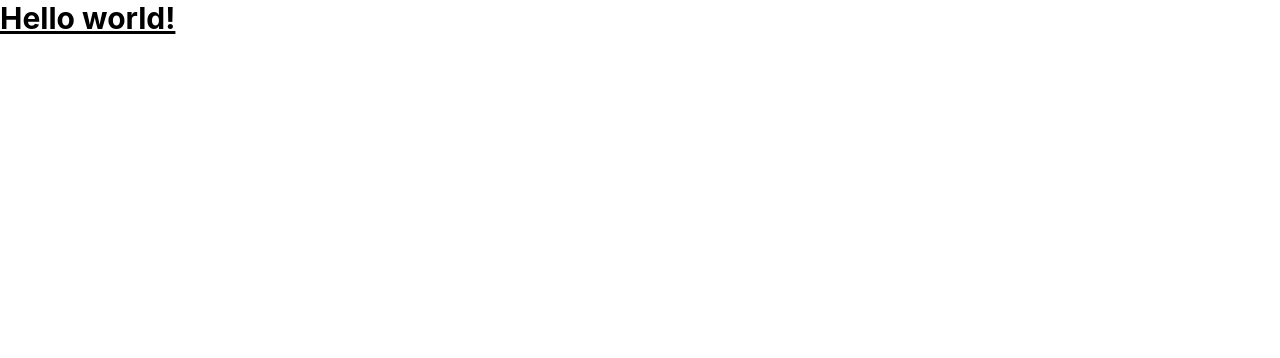
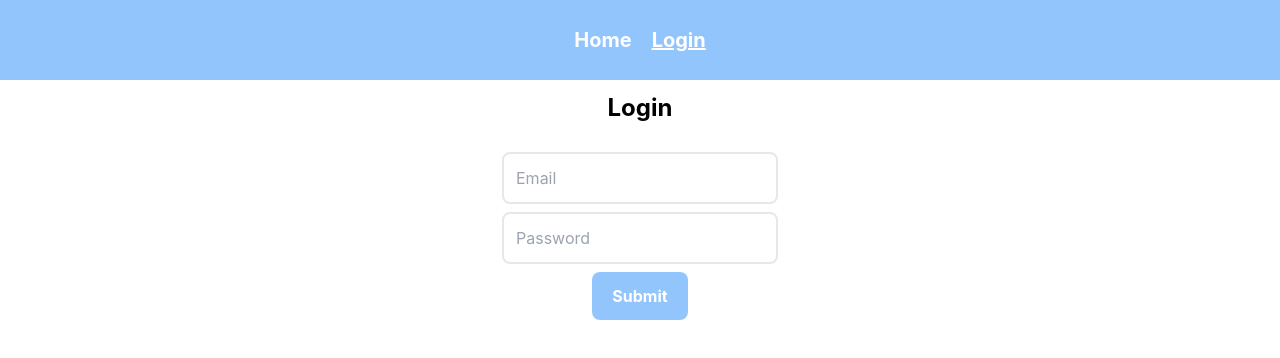
Before and after one commit to Ghaadyy/task-manager-react, a React (Create React App) app: page /auth in a window 1280 px wide. Shown: the top 358 px of the page. Built offline with nearby package versions, Linux system fonts and the light colour scheme.

Commit message:
Setup the Login and SignUp form pages

```diff
--- a/package.json
+++ b/package.json
@@ -12,6 +12,7 @@
     "@types/react-dom": "^18.2.4",
     "react": "^18.2.0",
     "react-dom": "^18.2.0",
+    "react-router-dom": "^6.11.2",
     "react-scripts": "5.0.1",
     "typescript": "^4.9.5",
     "web-vitals": "^2.1.4"
--- a/src/App.tsx
+++ b/src/App.tsx
@@ -1,5 +1,23 @@
-const App = () => {
-  return <h1 className="text-3xl font-bold underline">Hello world!</h1>;
+import { RouterProvider, createBrowserRouter } from "react-router-dom";
+import RootLayout from "./components/Layout/RootLayout";
+import LoginPage from "./pages/LoginPage";
+
+const router = createBrowserRouter([
+  {
+    path: "/",
+    element: <RootLayout />,
+    children: [
+      { index: true, element: <h1>Home</h1> },
+      {
+        path: "auth",
+        element: <LoginPage />,
+      },
+    ],
+  },
+]);
+
+const App: React.FC = () => {
+  return <RouterProvider router={router} />;
 };
 
 export default App;
--- /dev/null
+++ b/src/components/Layout/RootLayout.tsx
@@ -0,0 +1,14 @@
+import React from "react";
+import { NavBar } from "../Navigation/NavBar";
+import { Outlet } from "react-router-dom";
+
+const RootLayout: React.FC = () => {
+  return (
+    <>
+      <NavBar />
+      <Outlet />
+    </>
+  );
+};
+
+export default RootLayout;
--- /dev/null
+++ b/src/components/Navigation/NavBar.tsx
@@ -0,0 +1,10 @@
+import { NavItem } from "./NavItem";
+
+export const NavBar: React.FC = () => {
+  return (
+    <nav className="flex flex-row gap-5 w-full justify-center items-center h-20 bg-blue-300">
+      <NavItem name="Home" link="/" />
+      <NavItem name="Login" link="/auth" />
+    </nav>
+  );
+};
--- a/src/components/Navigation/NavItem.tsx
+++ b/src/components/Navigation/NavItem.tsx
@@ -1 +1,16 @@
-export const NavItem = () => {};
+import { NavLink } from "react-router-dom";
+
+type Props = { name: string; link: string };
+
+export const NavItem: React.FC<Props> = ({ name, link }) => {
+  return (
+    <NavLink
+      className={({ isActive }) =>
+        `text-white font-bold text-xl ${isActive && "underline"}`
+      }
+      to={link}
+    >
+      {name}
+    </NavLink>
+  );
+};
--- /dev/null
+++ b/src/components/UI/Button.tsx
@@ -0,0 +1,22 @@
+import React from "react";
+
+type Props = {
+  name: string;
+  type: "button" | "submit" | "reset" | undefined;
+  onClick?: React.MouseEventHandler<HTMLButtonElement> | undefined;
+};
+
+const Button: React.FC<Props> = ({ type, name, onClick }) => {
+  return (
+    <button
+      type={type}
+      name={name}
+      onClick={onClick}
+      className="rounded-lg bg-blue-300 px-5 py-3 text-white font-bold hover:bg-blue-600 transition-colors duration-150 ease-in-out"
+    >
+      {name}
+    </button>
+  );
+};
+
+export default Button;
--- /dev/null
+++ b/src/components/UI/Input.tsx
@@ -0,0 +1,35 @@
+import React from "react";
+
+type Props = {
+  error: string | undefined;
+};
+
+type InputProps = React.DetailedHTMLProps<
+  React.InputHTMLAttributes<HTMLInputElement>,
+  HTMLInputElement
+> &
+  Props;
+
+const Input: React.FC<InputProps> = ({
+  name,
+  type,
+  onChange,
+  error,
+  value,
+}) => {
+  return (
+    <>
+      <input
+        className="border-2 rounded-lg p-3 outline-none"
+        type={type}
+        name={name}
+        placeholder={name}
+        onChange={onChange}
+        value={value}
+      />
+      {error && <p className="text-sm text-red-400">{error}</p>}
+    </>
+  );
+};
+
+export default Input;
--- /dev/null
+++ b/src/pages/LoginPage.tsx
@@ -0,0 +1,46 @@
+import React, { useState } from "react";
+import Input from "../components/UI/Input";
+import Button from "../components/UI/Button";
+
+const LoginPage: React.FC = () => {
+  const [email, setEmail] = useState<string>("");
+  const [password, setPassword] = useState<string>("");
+  const [error, setError] = useState<string | undefined>(undefined);
+
+  const onClickHandler: React.MouseEventHandler<HTMLButtonElement> = (e) => {
+    e.preventDefault();
+
+    console.log({
+      email,
+      password,
+    });
+
+    setEmail("");
+    setPassword("");
+
+    // setError("Please fill the field");
+  };
+
+  return (
+    <form className="w-full flex flex-col items-center p-3 gap-2">
+      <h1 className="mb-5 text-2xl font-bold">Login</h1>
+      <Input
+        type="email"
+        name="Email"
+        onChange={(e) => setEmail(e.target.value)}
+        value={email}
+        error={error}
+      />
+      <Input
+        type="password"
+        name="Password"
+        onChange={(e) => setPassword(e.target.value)}
+        value={password}
+        error={error}
+      />
+      <Button type="submit" name="Submit" onClick={onClickHandler} />
+    </form>
+  );
+};
+
+export default LoginPage;
--- /dev/null
+++ b/src/pages/SignUpPage.tsx
@@ -0,0 +1,43 @@
+import React, { useState } from "react";
+import Input from "../components/UI/Input";
+import Button from "../components/UI/Button";
+
+const SignUpPage: React.FC = () => {
+  const [email, setEmail] = useState<string>();
+  const [password, setPassword] = useState<string>();
+  const [error, setError] = useState<string | undefined>(undefined);
+
+  const onClickHandler: React.MouseEventHandler<HTMLButtonElement> = (e) => {
+    e.preventDefault();
+
+    console.log({
+      email,
+      password,
+    });
+
+    // setError("Please fill the field");
+  };
+
+  return (
+    <form className="w-full flex flex-col items-center p-3 gap-2">
+      <h1 className="mb-5 text-2xl font-bold">SignUp</h1>
+      <Input
+        type="email"
+        name="Email"
+        onChange={(e) => setEmail(e.target.value)}
+        value={email}
+        error={error}
+      />
+      <Input
+        type="password"
+        name="Password"
+        onChange={(e) => setPassword(e.target.value)}
+        value={password}
+        error={error}
+      />
+      <Button type="submit" name="Submit" onClick={onClickHandler} />
+    </form>
+  );
+};
+
+export default SignUpPage;
```
Also changed, not shown: 1 other file (tests, documents, lock files or other folders).
